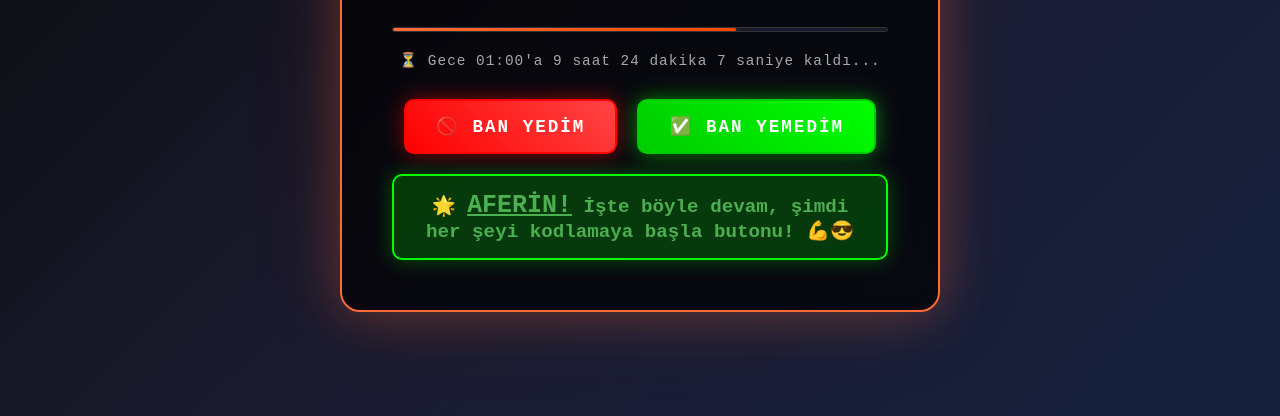
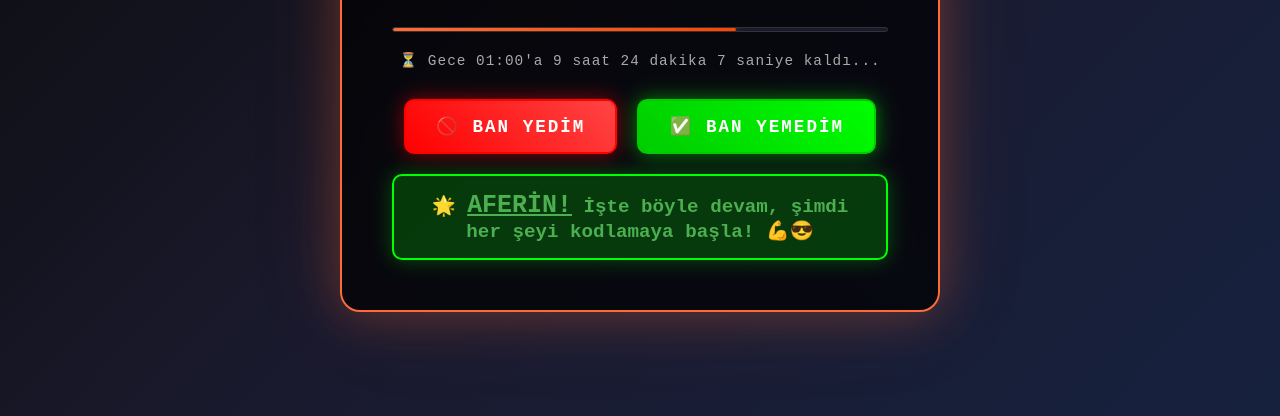
Before and after one commit to tirtekeka/kronometre, a plain HTML site: page index.html in a window 1280 px wide. Both pictures are taken after a click on the button "✅ BAN YEMEDİM". Shown: the part 384-800 px from the top of the page. Drawn offline with Linux system fonts and the light colour scheme.

```diff
--- a/index.html
+++ b/index.html
@@ -382,7 +382,7 @@
         function banYemedim() {
             const messageBox = document.getElementById('messageBox');
             messageBox.className = 'message-box message-ban-yemedim';
-            messageBox.innerHTML = '🌟 <span class="vurgula">AFERİN!</span> İşte böyle devam, şimdi her şeyi kodlamaya başla butonu! 💪😎';
+            messageBox.innerHTML = '🌟 <span class="vurgula">AFERİN!</span> İşte böyle devam, şimdi her şeyi kodlamaya başla! 💪😎';
             messageBox.style.display = 'block';
 
             // Mesajı 5 saniye sonra gizle
```
